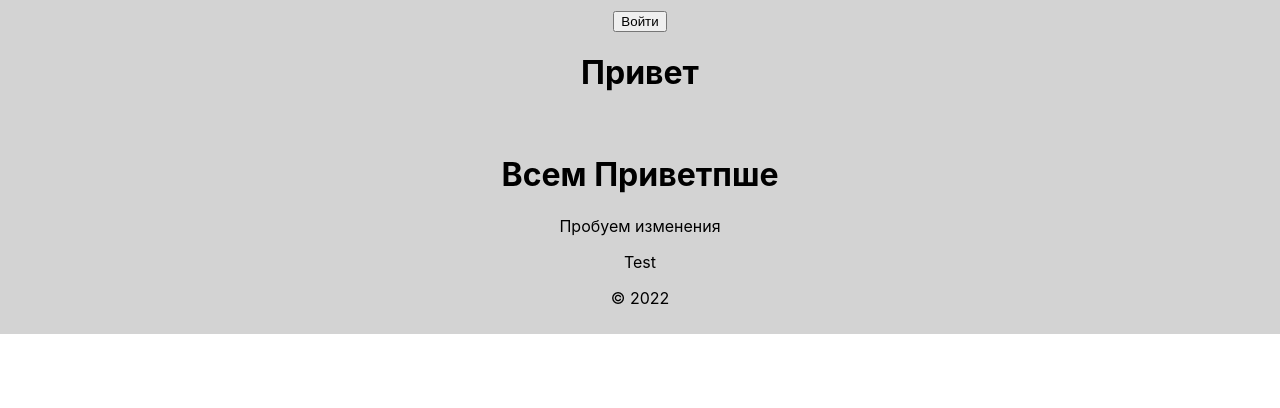
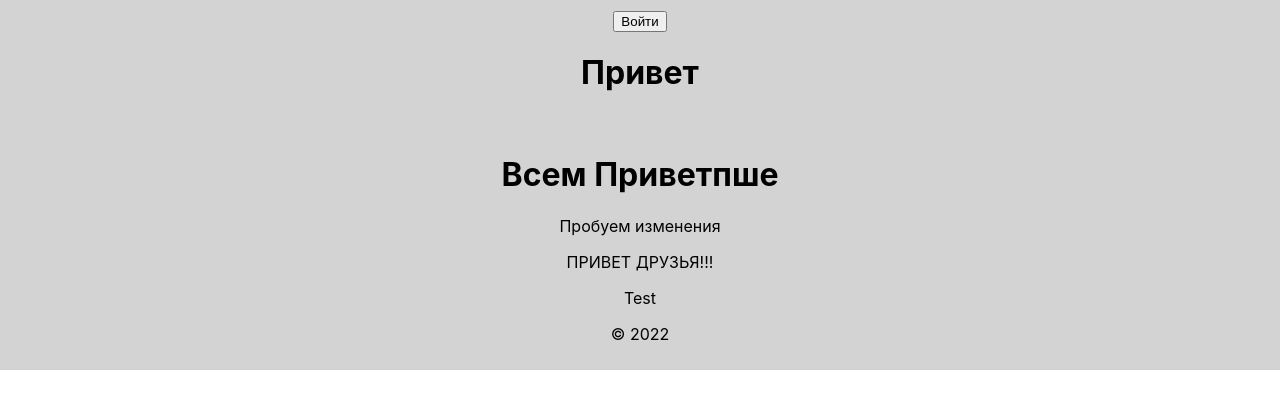
Before and after one commit to Sports-Guide/sports-guide-frontend, a React (Create React App) app: page /card in a window 1280 px wide. Shown: the top 408 px of the page. Built offline with nearby package versions, Linux system fonts and the light colour scheme.

Commit message:
feat(footer): change
n

```diff
--- a/src/components/Footer/Footer.jsx
+++ b/src/components/Footer/Footer.jsx
@@ -5,6 +5,7 @@ export function Footer() {
 		<footer className="footer">
 			<h1>Всем Приветпше</h1>
 			<p> Пробуем изменения</p>
+			<p> ПРИВЕТ ДРУЗЬЯ!!!</p>
 			<p>Test</p>
 			<p className="footer__copyright">© 2022</p>
 		</footer>
```
